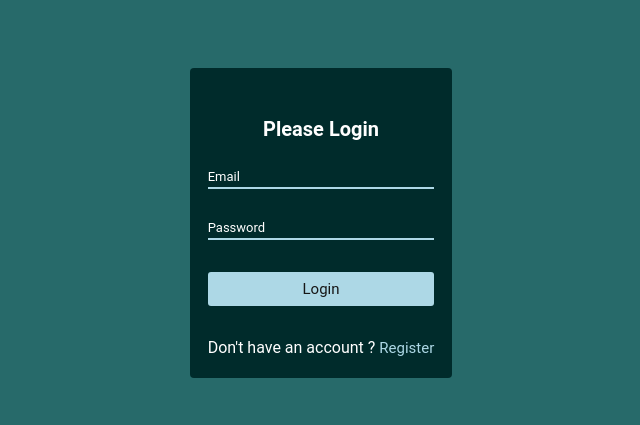
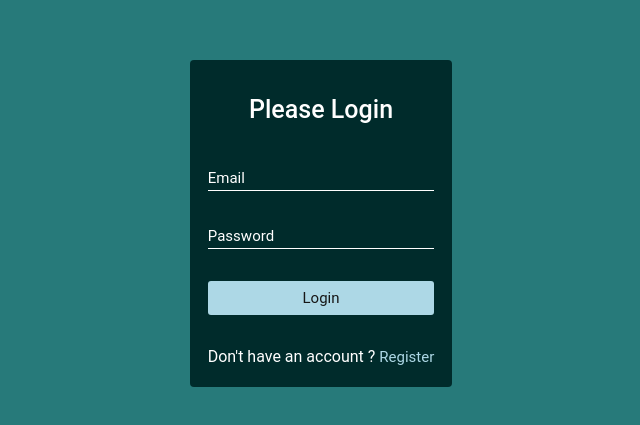
Before and after one commit to mahamadou-simpara/Little-form, a plain HTML site: page index.html in a window 1280 px wide. Shown: the part 177-602 px from the top of the page, without its empty margins (319-959 px from the left). Drawn offline with Linux system fonts and the light colour scheme.

Commit message:
prjoct done

```diff
--- a/app.js
+++ b/app.js
@@ -0,0 +1,7 @@
+const labels = document.querySelectorAll('label');
+
+labels.forEach(label =>{
+ label.innerHTML = label.innerText
+                    .split('')
+                    .map((letter, idx) => `<span style="transition-delay: ${idx * 30}ms">${letter}</span>`).join('')
+})
--- a/index.html
+++ b/index.html
@@ -6,6 +6,7 @@
     <meta name="viewport" content="width=device-width, initial-scale=1.0">
     <link rel="preconnect" href="https://fonts.googleapis.com.css">
     <link rel="stylesheet" href="style.css">
+    <script src="app.js" defer></script>
     <title>Little-form</title>
 </head>
 <body>
@@ -23,7 +24,7 @@
             </div>
 
             <div>
-                <button>Login</button>
+                <button id="btn">Login</button>
             </div>
 
             <div>
--- a/style.css
+++ b/style.css
@@ -17,7 +17,7 @@ body{
  justify-content: center;
  align-items: center;
  flex-direction: column;
- background-color: rgb(39, 106, 106);
+ background-color: rgb(39, 122, 122);
 }
 #container form{
  background-color: rgb(0, 43, 43);
@@ -32,28 +32,37 @@ body{
 }
 
 #container form h1{
- font-size: 20px;
+ font-size: 25px;
+ margin: 0;
+ margin-bottom: 25px;
+ font-weight: 500;
+ font-family: inherit;
 }
 
 #container form div label{
  position: absolute;
  display: block;
  /* left: 10px; */
- top: 15px;
+ top: 20px;
  font-size: 13px;
+ left: 0px;
+ transition: 0.5s;
 }
 
 #container form div input{
 width: 100%;
 background-color: transparent;
 border: none;
-border-bottom: 2px solid lightblue;
+border-bottom: 1px solid rgb(255, 255, 255);
 margin: 1rem 0;
+padding: 5px 0px;
 }
 #container form div input:active,
 #container form div input:focus{
  outline: none;
+ border-color: lightblue;
 }
+
 
 #container form div button{
  background-color: lightblue;
@@ -67,15 +76,35 @@ margin: 1rem 0;
  color: rgb(23, 23, 23);
 }
 
-#container form div button:hover{
-    background-color: rgb(41, 102, 122);
+#btn:hover{
+background-color: rgb(61, 123, 123);
 }
 #container form a{
  color: lightblue;
  text-decoration: none;
  font-size: 15px;
+
 }
 
-#container form div input:focus + #container form div label{
+/* #container form div input:focus + #container form div label{
  font-size: 30px;
+} */
+
+#container form label span{
+ font-size: 15px;
+ display: inline-block;
 }
+#container form div input:active +  label span,
+#container form div input:focus + label span{
+color: lightblue;
+/* position: relative;
+bottom: 20px; */
+transform: translateY(-18px);
+}
+
+/* #container form div input:active + #container form div label span{
+ font-size: 200px;
+ color: lightblue;
+ transform: translateY(-20px);
+} */
+/* #container form div input:active + #container label span{} */
```
